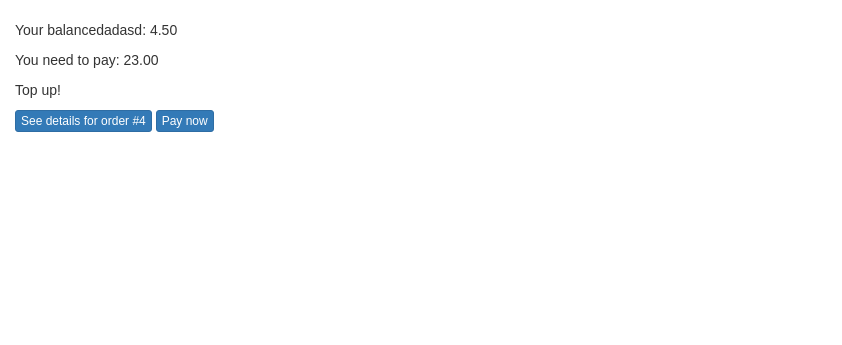
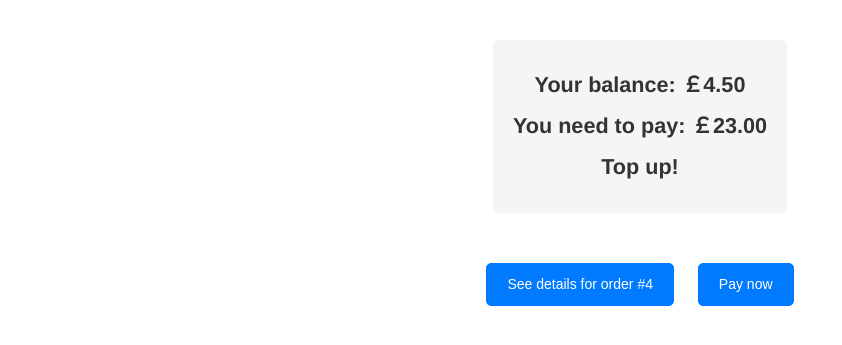
Before and after one commit to Alessio2110/django_vehicle_sharing, a Django app: page /order_history/4/payment/ in a window 1280 px wide. Shown: the part 50-395 px from the top of the page, without its empty margins (0-842 px from the left). Run offline with Django 3.2, Linux system fonts and the light colour scheme; a user stored in the database is signed in; data comes from the database, SQL or seed files in the repository; both versions use the stored data as it was after the commit; some libraries are stand-ins or nearby versions.

Commit message:
update order_detail page and payment page

```diff
--- a/IT_Project/static/css/payment.css
+++ b/IT_Project/static/css/payment.css
@@ -9,6 +9,14 @@
 .payment-info {
   margin: 20px 0;
   text-align: center;
+  background-color: #f5f5f5;
+  color: #333;
+  font-family: "Helvetica Neue", sans-serif;
+  font-size: 18px;
+  font-weight: 600;
+  font-style: normal;
+  border-radius: 5px;
+  padding: 20px;
 }
 
 .payment-info p {
@@ -28,7 +36,7 @@
   color: #fff;
   background-color: #007bff;
   border-color: #007bff;
-  border-radius: 4px;
+  border-radius: 5px;
   cursor: pointer;
 }
 
--- a/IT_Project/templates/locations/payment.html
+++ b/IT_Project/templates/locations/payment.html
@@ -5,15 +5,18 @@
     Payment Page
 {% endblock %}
 
-{% block extra_css %}
-    <link rel="stylesheet" href="{% static 'css/payment.css' %}">
-{% endblock %}
+
+{% block extrahead %}
+<link rel="stylesheet" type="text/css" href="{% static 'css/payment.css' %}">
+
+
+{% endblock%}
 
 {% block content %}
   <div class="content-wrapper">
     <div class="payment-info">
-      <p>Your balancedadasd: {{ balance }}</p>
-      <p>You need to pay: {{ cost }}</p>
+      <p>Your balance: ￡{{ balance }}</p>
+      <p>You need to pay: ￡{{ cost }}</p>
       {% if balance < cost%}
       <p>Top up!</p>
       {% endif%}
```
Also changed, not shown: IT_Project/db.sqlite3.
